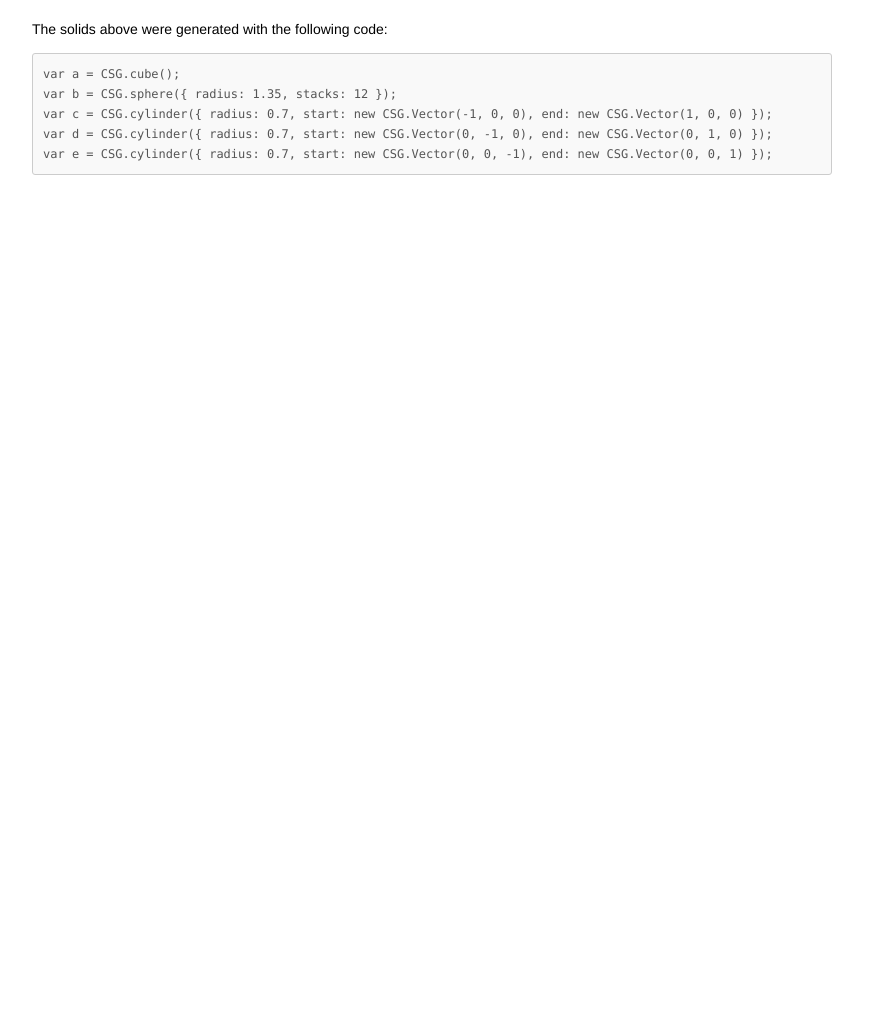
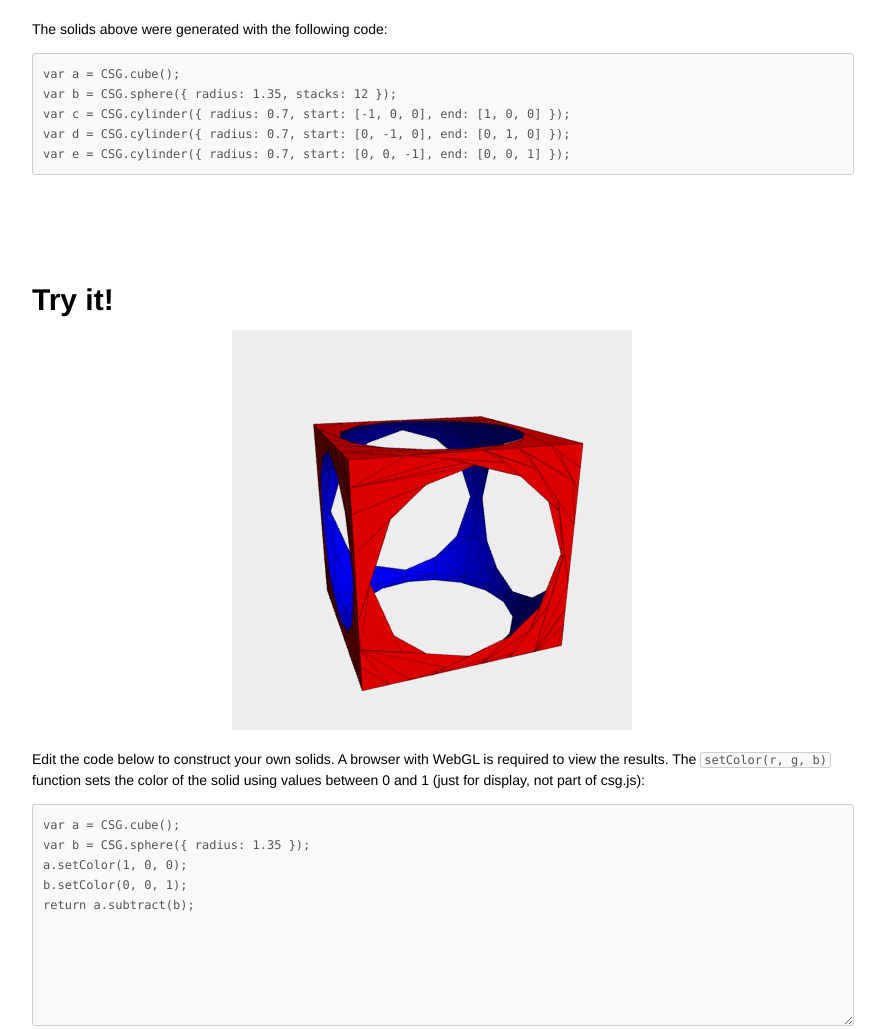
Before and after one commit to evanw/csg.js, a plain HTML site: page index.html in a window 1280 px wide. Shown: the part 2177-3206 px from the top of the page, without its empty margins (208-1093 px from the left). Before the commit the page ends 2564 px from the top, so only its background shows below. Drawn offline with Linux system fonts and the light colour scheme.

Commit message:
added interactive demo

```diff
--- a/index.html
+++ b/index.html
@@ -11,7 +11,7 @@ body {
   padding: 50px 50px 200px 50px;
 }
 
-pre, code {
+pre, code, textarea {
   font: 12px/20px Monaco, monospace;
   border: 1px solid #CCC;
   border-radius: 3px;
@@ -19,7 +19,16 @@ pre, code {
   padding: 0 3px;
   color: #555;
 }
-pre { padding: 10px; }
+pre, textarea {
+  padding: 10px;
+  width: 100%;
+}
+textarea {
+  height: 200px;
+}
+textarea:focus {
+  outline: none;
+}
 
 h1, h2 { font: bold 50px/50px 'Helvetica Neue', Helvetica, Arial; }
 h2 { font-size: 30px; margin: 100px 0 0 0; }
@@ -82,9 +91,24 @@ var b = CSG.sphere({ radius: 1.3, center: [0.25, 0.25, 0.25] });</pre>
   <p>The solids above were generated with the following code:</p>
   <pre>var a = CSG.cube();
 var b = CSG.sphere({ radius: 1.35, stacks: 12 });
-var c = CSG.cylinder({ radius: 0.7, start: new CSG.Vector(-1, 0, 0), end: new CSG.Vector(1, 0, 0) });
-var d = CSG.cylinder({ radius: 0.7, start: new CSG.Vector(0, -1, 0), end: new CSG.Vector(0, 1, 0) });
-var e = CSG.cylinder({ radius: 0.7, start: new CSG.Vector(0, 0, -1), end: new CSG.Vector(0, 0, 1) });</pre>
+var c = CSG.cylinder({ radius: 0.7, start: [-1, 0, 0], end: [1, 0, 0] });
+var d = CSG.cylinder({ radius: 0.7, start: [0, -1, 0], end: [0, 1, 0] });
+var e = CSG.cylinder({ radius: 0.7, start: [0, 0, -1], end: [0, 0, 1] });</pre>
+
+  <h2>Try it!</h2>
+  <table>
+    <tr>
+      <td><div id="11" class="viewer" style="background-image:none;width:400px;height:400px;"></div></td>
+    </tr>
+  </table>
+  <p>Edit the code below to construct your own solids. A browser with WebGL is required to view the results. The <code>setColor(r, g, b)</code> function sets the color of the solid using values between 0 and 1 (just for display, not part of csg.js):</p>
+  <textarea id="tryit">var a = CSG.cube();
+var b = CSG.sphere({ radius: 1.35 });
+a.setColor(1, 0, 0);
+b.setColor(0, 0, 1);
+return a.subtract(b);
+</textarea>
+  <p id="error"></p>
 
   <script>
 
@@ -93,6 +117,7 @@ CSG.prototype.setColor = function(r, g, b) {
   this.toPolygons().map(function(polygon) {
     polygon.shared = [r, g, b];
   });
+  return this;
 };
 
 // Convert from CSG solid to GL.Mesh object
@@ -101,7 +126,7 @@ CSG.prototype.toMesh = function() {
   var indexer = new GL.Indexer();
   this.toPolygons().map(function(polygon) {
     var indices = polygon.vertices.map(function(vertex) {
-      vertex.color = polygon.shared;
+      vertex.color = polygon.shared || [1, 1, 1];
       return indexer.add(vertex);
     });
     for (var i = 2; i < indices.length; i++) {
@@ -238,9 +263,9 @@ for (var i = 0; i < operations.length; i++) {
 // Generate example from wikipedia
 var a = CSG.cube();
 var b = CSG.sphere({ radius: 1.35, stacks: 12 });
-var c = CSG.cylinder({ radius: 0.7, start: new CSG.Vector(-1, 0, 0), end: new CSG.Vector(1, 0, 0) });
-var d = CSG.cylinder({ radius: 0.7, start: new CSG.Vector(0, -1, 0), end: new CSG.Vector(0, 1, 0) });
-var e = CSG.cylinder({ radius: 0.7, start: new CSG.Vector(0, 0, -1), end: new CSG.Vector(0, 0, 1) });
+var c = CSG.cylinder({ radius: 0.7, start: [-1, 0, 0], end: [1, 0, 0] });
+var d = CSG.cylinder({ radius: 0.7, start: [0, -1, 0], end: [0, 1, 0] });
+var e = CSG.cylinder({ radius: 0.7, start: [0, 0, -1], end: [0, 0, 1] });
 a.setColor(1, 0, 0);
 b.setColor(0, 0, 1);
 c.setColor(0, 1, 0);
@@ -259,5 +284,27 @@ for (var i = 0; i < operations.length; i++) {
   addViewer(new Viewer(operations[i], size, size, 5));
 }
 
+// Set up interactive demo
+var tryit = document.getElementById('tryit');
+var timeout = null;
+var viewer = new Viewer(new CSG(), 400, 400, 5);
+addViewer(viewer);
+function rebuild() {
+  var error = document.getElementById('error');
+  try {
+    var solid = new Function(tryit.value)();
+    error.innerHTML = '';
+  } catch (e) {
+    error.innerHTML = 'Error: <code>' + e.toString().replace(/&/g, '&amp;').replace(/</g, '&lt;').replace(/>/g, '&gt;') + '</code>';
+  }
+  viewer.mesh = solid.toMesh();
+  viewer.gl.ondraw();
+}
+tryit.onkeydown = function() {
+  if (timeout) clearTimeout(timeout);
+  timeout = setTimeout(rebuild, 100);
+};
+rebuild();
+
   </script>
 </body></html>
```
